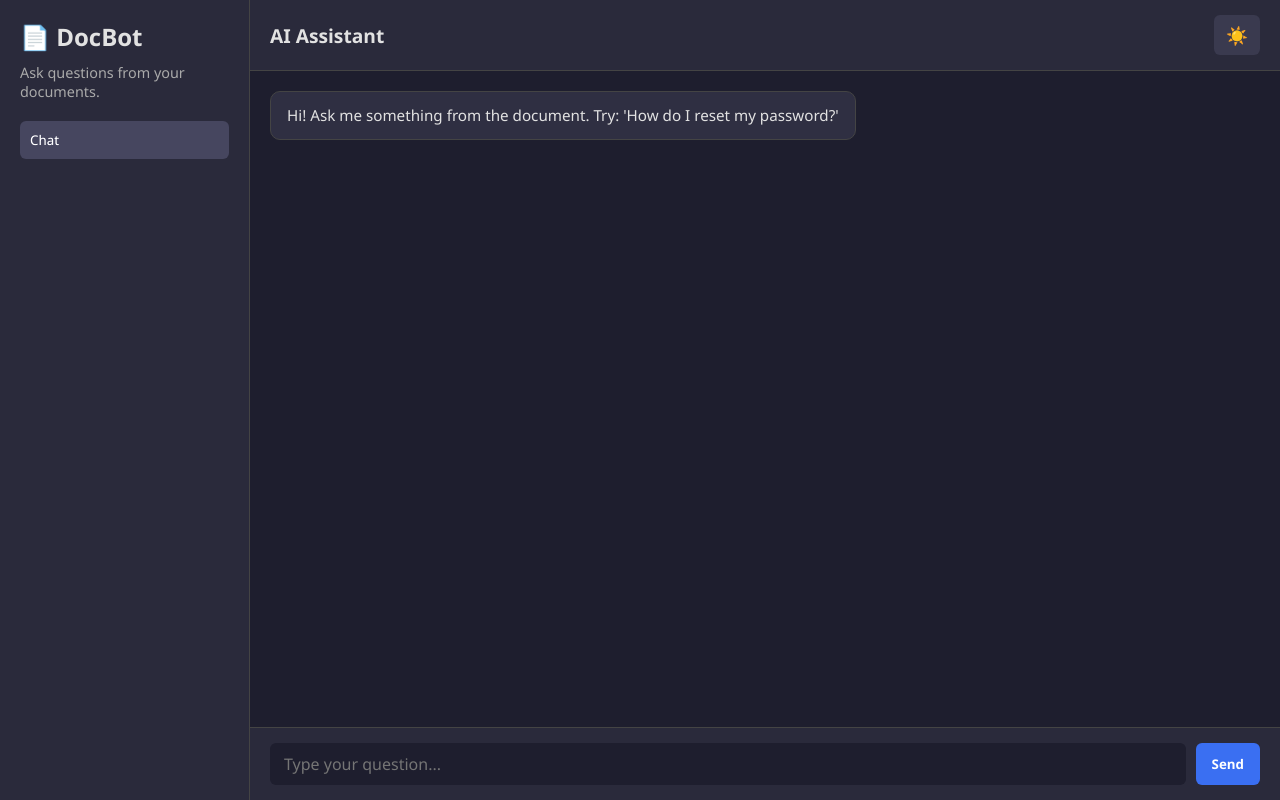
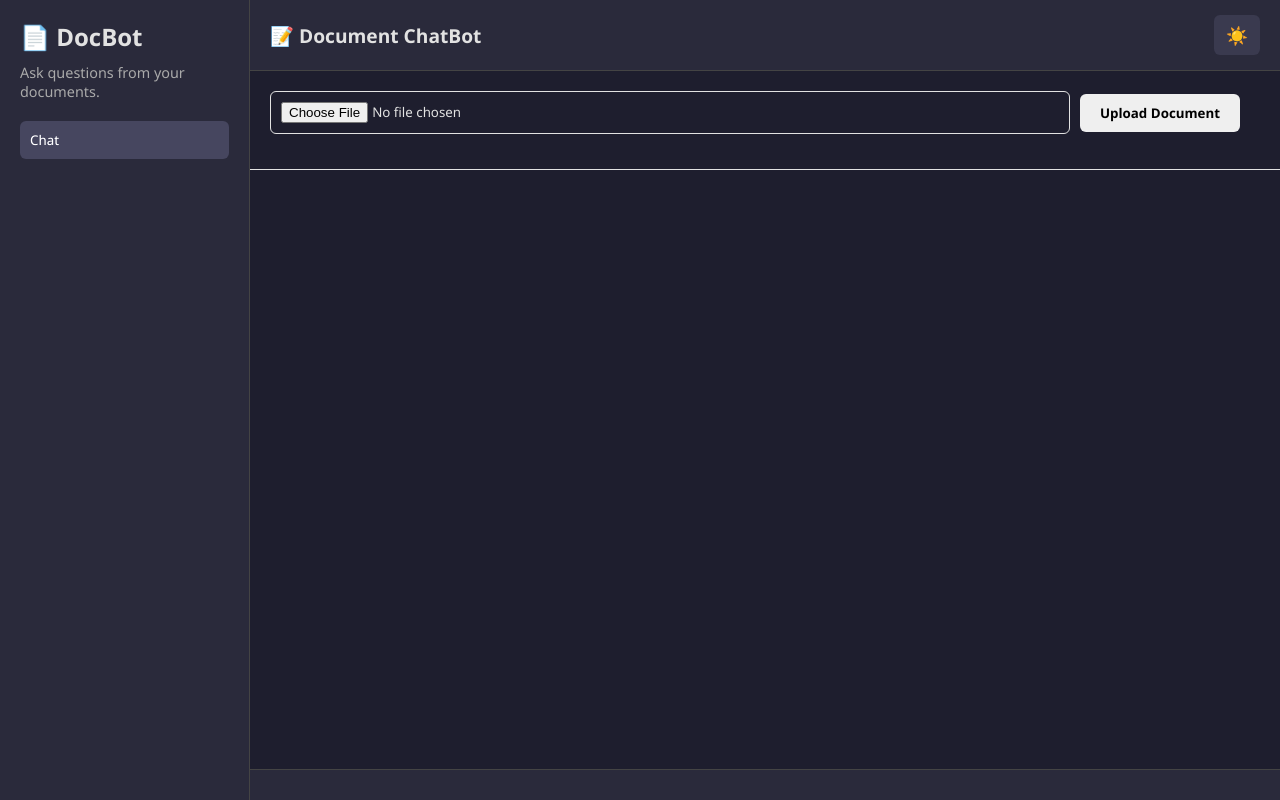
Before and after one commit to Soham-Sutar/AI-DocSummary, a Flask app: page / in a window 1280 px wide. Run offline with Flask 2, Linux system fonts and the light colour scheme.

Commit message:
Docs Upload and Summary

```diff
--- a/app.py
+++ b/app.py
@@ -3,63 +3,182 @@ import google.generativeai as genai
 import json
 import os
 from dotenv import load_dotenv
+from werkzeug.utils import secure_filename
+import PyPDF2
+from docx import Document
 
 load_dotenv()
 
 app = Flask(__name__)
 
+# Configuration
+UPLOAD_FOLDER = 'uploads'
+ALLOWED_EXTENSIONS = {'txt', 'pdf', 'docx'}
+MAX_FILE_SIZE = 10 * 1024 * 1024  # 10MB
+
+if not os.path.exists(UPLOAD_FOLDER):
+    os.makedirs(UPLOAD_FOLDER)
+
+app.config['UPLOAD_FOLDER'] = UPLOAD_FOLDER
+app.config['MAX_CONTENT_LENGTH'] = MAX_FILE_SIZE
+
 # Load your Gemini API key from environment
 genai.configure(api_key=os.getenv("GEMINI_API_KEY"))
 
-# Load your document (can be faqs.json, or any text)
-with open("faqs.json", "r", encoding="utf-8") as f:
-    FAQS = json.load(f)
+# Store uploaded document content in session/memory
+uploaded_content = {
+    'text': None,
+    'filename': None
+}
 
-def build_context(question):
-    # Naive: join all Q&A pairs (you can later replace with embeddings search)
-    context = ""
-    # for entry in FAQS:
-    #     context += f"Q: {entry['question']}\nA: {entry['answer']}\n\n"
+def allowed_file(filename):
+    return '.' in filename and filename.rsplit('.', 1)[1].lower() in ALLOWED_EXTENSIONS
 
-    with open("faqs_txt.txt", "r", encoding="utf-8") as f:
-        context = f.read()
-    return context
+def extract_text_from_txt(file_path):
+    """Extract text from .txt file"""
+    with open(file_path, 'r', encoding='utf-8') as f:
+        return f.read()
+
+def extract_text_from_pdf(file_path):
+    """Extract text from .pdf file"""
+    text = ""
+    try:
+        with open(file_path, 'rb') as f:
+            pdf_reader = PyPDF2.PdfReader(f)
+            for page in pdf_reader.pages:
+                text += page.extract_text()
+    except Exception as e:
+        return f"Error reading PDF: {str(e)}"
+    return text
+
+def extract_text_from_docx(file_path):
+    """Extract text from .docx file"""
+    text = ""
+    try:
+        doc = Document(file_path)
+        for paragraph in doc.paragraphs:
+            text += paragraph.text + "\n"
+    except Exception as e:
+        return f"Error reading DOCX: {str(e)}"
+    return text
+
+def extract_text(file_path, file_type):
+    """Extract text based on file type"""
+    file_type = file_type.lower()
+
+    if file_type == 'txt':
+        return extract_text_from_txt(file_path)
+    elif file_type == 'pdf':
+        return extract_text_from_pdf(file_path)
+    elif file_type == 'docx':
+        return extract_text_from_docx(file_path)
+    else:
+        raise ValueError(f"Unsupported file type: {file_type}")
 
 @app.route("/")
 def index():
     return render_template("index.html")
 
+@app.route("/upload", methods=["POST"])
+def upload():
+    """Handle document upload"""
+    if 'file' not in request.files:
+        return jsonify({"success": False, "error": "No file provided"})
+
+    file = request.files['file']
+
+    if file.filename == '':
+        return jsonify({"success": False, "error": "No file selected"})
+
+    if not allowed_file(file.filename):
+        return jsonify({"success": False, "error": "File type not allowed. Use .txt, .pdf, or .docx"})
+
+    try:
+        # Save file
+        filename = secure_filename(file.filename)
+        file_path = os.path.join(app.config['UPLOAD_FOLDER'], filename)
+        file.save(file_path)
+
+        # Extract text
+        file_ext = filename.rsplit('.', 1)[1].lower()
+        text_content = extract_text(file_path, file_ext)
+
+        if len(text_content) == 0:
+            return jsonify({"success": False, "error": "Document is empty"})
+
+        # Store content in memory
+        uploaded_content['text'] = text_content
+        uploaded_content['filename'] = filename
+
+        return jsonify({
+            "success": True,
+            "filename": filename,
+            "message": f"Document uploaded successfully! ({len(text_content)} characters)"
+        })
+
+    except Exception as e:
+        return jsonify({"success": False, "error": f"Error uploading file: {str(e)}"})
+
+@app.route("/summarize", methods=["POST"])
+def summarize():
+    """Summarize the uploaded document"""
+    if not uploaded_content['text']:
+        return jsonify({"answer": "Please upload a document first."})
+
+    model = genai.GenerativeModel("gemini-2.5-flash")
+
+    prompt = f"""Please provide a concise summary of the following document:
+
+Document:
+{uploaded_content['text']}
+
+Provide a clear, organized summary highlighting the key points."""
+
+    try:
+        response = model.generate_content(prompt)
+
+        if response and response.candidates:
+            answer = response.candidates[0].content.parts[0].text
+        else:
+            answer = "I didn't get a valid response from the AI."
+
+        return jsonify({"answer": answer})
+
+    except Exception as e:
+        print("Gemini API error:", e)
+        return jsonify({"answer": f"Error: {str(e)}"})
+
 @app.route("/ask", methods=["POST"])
 def ask():
+    """Answer questions about the uploaded document"""
+    if not uploaded_content['text']:
+        return jsonify({"answer": "Please upload a document first."})
+
     data = request.get_json(force=True)
     question = data.get("question", "")
 
     if not question:
         return jsonify({"answer": "Please type a question."})
 
-    context = build_context(question)
-
     model = genai.GenerativeModel("gemini-2.5-flash")
 
-    prompt = f"""You are a helpful assistant.
-    Answer the following question in your way using the information provided below.
-    If the answer cannot be found, say "I don't know based on the document.
-    provide appropriate answers for questions like thanks or hi etc..
-    Document:
-    {context}
+    prompt = f"""You are a helpful assistant. Answer the following question based ONLY on the document provided.
+If the answer is not found in the document, say "I don't know based on the document."
 
-    Question: {question}
-    """
+Document:
+{uploaded_content['text']}
+
+Question: {question}
+"""
 
     try:
         response = model.generate_content(prompt)
-        #print("RAW RESPONSE:", response)
 
         # Extract safe text
         if response and response.candidates:
             answer = response.candidates[0].content.parts[0].text
         else:
-            answer = "I didn’t get a valid response from the AI."
+            answer = "I didn't get a valid response from the AI."
 
         return jsonify({"answer": answer})
 
--- a/requirements.txt
+++ b/requirements.txt
@@ -1,3 +1,5 @@
 Flask==2.2.5
 google-generativeai==0.3.0
 python-dotenv==1.0.0
+PyPDF2==4.0.1
+python-docx==0.8.11
--- a/static/script.js
+++ b/static/script.js
@@ -1,24 +1,24 @@
 document.addEventListener("DOMContentLoaded", () => {
-  const chatBox = document.getElementById("chat-box");           // where messages are appended
-  const chatContainer = document.getElementById("chat-container"); // the scrollable container
+  const chatBox = document.getElementById("chat-box");
+  const chatContainer = document.getElementById("chat-container");
   const userInput = document.getElementById("user-input");
   const sendBtn = document.getElementById("send-btn");
+  const summarizeBtn = document.getElementById("summarize-btn");
   const themeBtn = document.getElementById("theme-toggle");
+  const fileInput = document.getElementById("file-input");
+  const uploadBtn = document.getElementById("upload-btn");
+  const fileStatus = document.getElementById("file-status");
+  const modeSelector = document.getElementById("mode-selector");
+  const inputContainer = document.getElementById("input-container");
+  const modeRadios = document.querySelectorAll('input[name="mode"]');
 
-  console.log("Chat script loaded. sendBtn:", sendBtn, "chatContainer:", chatContainer);
-
-  // Safety checks
-  if (!chatBox || !chatContainer) {
-    console.error("Chat DOM structure mismatched. Make sure #chat-container and #chat-box exist.");
-    return;
-  }
+  let currentMode = "ask";
+  let documentUploaded = false;
 
   function ensureScroll() {
-    // Primary: scroll the scrollable container smoothly
     try {
       chatContainer.scrollTo({ top: chatContainer.scrollHeight, behavior: "smooth" });
     } catch (e) {
-      // Fallback: instant
       chatContainer.scrollTop = chatContainer.scrollHeight;
     }
   }
@@ -26,33 +26,93 @@ document.addEventListener("DOMContentLoaded", () => {
   function addMessage(sender, text) {
     const msg = document.createElement("div");
     msg.className = "message " + sender;
-    // Use innerHTML only if you trust content; using innerText here to avoid HTML injection
     msg.innerText = text;
     chatBox.appendChild(msg);
 
-    // Best-effort scroll: scroll the new element into view (works even if parent is the scroller)
     requestAnimationFrame(() => {
       try {
         msg.scrollIntoView({ behavior: "smooth", block: "end" });
       } catch (e) {
         // ignore
       }
-      // And ensure container is scrolled (double-safety)
       ensureScroll();
     });
   }
+
+  // File upload handler
+  uploadBtn.addEventListener("click", async () => {
+    const file = fileInput.files[0];
+    if (!file) {
+      fileStatus.textContent = "❌ Please select a file";
+      fileStatus.style.color = "red";
+      return;
+    }
+
+    const formData = new FormData();
+    formData.append("file", file);
+
+    fileStatus.textContent = "⏳ Uploading...";
+    fileStatus.style.color = "orange";
+
+    try {
+      const res = await fetch("/upload", {
+        method: "POST",
+        body: formData,
+      });
+
+      const data = await res.json();
+
+      if (data.success) {
+        fileStatus.textContent = `✅ ${data.message}`;
+        fileStatus.style.color = "green";
+        documentUploaded = true;
+        modeSelector.style.display = "flex";
+        inputContainer.style.display = "flex";
+        chatBox.innerHTML = "";
+        addMessage("bot", `Document loaded! You can now ask questions or summarize it.`);
+      } else {
+        fileStatus.textContent = `❌ ${data.error}`;
+        fileStatus.style.color = "red";
+      }
+    } catch (err) {
+      fileStatus.textContent = `❌ Error: ${err.message}`;
+      fileStatus.style.color = "red";
+      console.error("Upload error:", err);
+    }
+  });
+
+  // Mode selector
+  modeRadios.forEach((radio) => {
+    radio.addEventListener("change", (e) => {
+      currentMode = e.target.value;
+      if (currentMode === "summarize") {
+        sendBtn.style.display = "none";
+        summarizeBtn.style.display = "inline-block";
+        userInput.style.display = "none";
+      } else {
+        sendBtn.style.display = "inline-block";
+        summarizeBtn.style.display = "none";
+        userInput.style.display = "flex";
+        userInput.style.flex = "1";
+      }
+    });
+  });
 
   async function sendMessage() {
     const text = userInput.value.trim();
     if (!text) return;
 
+    if (!documentUploaded) {
+      addMessage("bot", "Please upload a document first.");
+      return;
+    }
+
     addMessage("user", text);
     userInput.value = "";
 
-    // typing indicator
     const typingMsg = document.createElement("div");
     typingMsg.className = "message bot";
-    typingMsg.innerText = "typing...";
+    typingMsg.innerText = "⏳ Thinking...";
     chatBox.appendChild(typingMsg);
     ensureScroll();
 
@@ -63,34 +123,55 @@ document.addEventListener("DOMContentLoaded", () => {
         body: JSON.stringify({ question: text }),
       });
 
-      let data;
-      try {
-        data = await res.json();
-      } catch (err) {
-        throw new Error("Server returned non-JSON response");
-      }
-
-      // remove typing
+      const data = await res.json();
       typingMsg.remove();
       addMessage("bot", data.answer || "No response from AI.");
     } catch (err) {
-      // remove typing indicator and show error
       if (typingMsg.parentNode) typingMsg.remove();
-      addMessage("bot", "⚠️ Error contacting server: " + err.message);
-      console.error("Chatbot error:", err);
+      addMessage("bot", "⚠️ Error: " + err.message);
+      console.error("Error:", err);
     }
   }
 
-  // Button + Enter key
+  async function summarizeDocument() {
+    if (!documentUploaded) {
+      addMessage("bot", "Please upload a document first.");
+      return;
+    }
+
+    addMessage("user", "Summarize this document");
+
+    const typingMsg = document.createElement("div");
+    typingMsg.className = "message bot";
+    typingMsg.innerText = "⏳ Summarizing...";
+    chatBox.appendChild(typingMsg);
+    ensureScroll();
+
+    try {
+      const res = await fetch("/summarize", {
+        method: "POST",
+        headers: { "Content-Type": "application/json" },
+      });
+
+      const data = await res.json();
+      typingMsg.remove();
+      addMessage("bot", data.answer || "No summary generated.");
+    } catch (err) {
+      if (typingMsg.parentNode) typingMsg.remove();
+      addMessage("bot", "⚠️ Error: " + err.message);
+      console.error("Error:", err);
+    }
+  }
+
   sendBtn.addEventListener("click", sendMessage);
   userInput.addEventListener("keypress", (e) => {
     if (e.key === "Enter") sendMessage();
   });
 
+  summarizeBtn.addEventListener("click", summarizeDocument);
+
+  // Theme toggle
   const body = document.body;
-
-
-  // Set dark theme by default
   body.classList.add("dark");
   themeBtn.textContent = "☀️";
 
@@ -98,15 +179,11 @@ document.addEventListener("DOMContentLoaded", () => {
     if (body.classList.contains("dark")) {
       body.classList.remove("dark");
       body.classList.add("light");
-      themeBtn.textContent = "🌙"; // switch to dark mode icon
+      themeBtn.textContent = "🌙";
     } else {
       body.classList.remove("light");
       body.classList.add("dark");
-      themeBtn.textContent = "☀️"; // switch to light mode icon
+      themeBtn.textContent = "☀️";
     }
   });
-
-
-  // Optional: initial welcome message
-  addMessage("bot", "Hi! Ask me something from the document. Try: 'How do I reset my password?'");
 });
--- a/static/style.css
+++ b/static/style.css
@@ -1,3 +1,80 @@
+
+/* Upload Section */
+#upload-section {
+  padding: 20px;
+  border-bottom: 1px solid;
+  transition: background 0.3s, border-color 0.3s;
+}
+
+.upload-container {
+  display: flex;
+  gap: 10px;
+  align-items: center;
+  margin-bottom: 15px;
+}
+
+#file-input {
+  flex: 1;
+  padding: 10px;
+  border: 1px solid;
+  border-radius: 6px;
+  cursor: pointer;
+}
+
+#upload-btn {
+  padding: 10px 20px;
+  border: none;
+  font-weight: bold;
+  border-radius: 6px;
+  cursor: pointer;
+  transition: background 0.2s;
+}
+
+#upload-btn:hover {
+  filter: brightness(1.1);
+}
+
+#file-status {
+  font-size: 0.9rem;
+  margin-left: 10px;
+}
+
+/* Mode Selector */
+.mode-selector {
+  display: flex;
+  gap: 20px;
+  margin-top: 10px;
+}
+
+.mode-selector label {
+  display: flex;
+  align-items: center;
+  gap: 8px;
+  cursor: pointer;
+  font-size: 0.95rem;
+}
+
+.mode-selector input[type="radio"] {
+  cursor: pointer;
+}
+
+#input-container {
+  display: flex;
+  gap: 10px;
+}
+
+#summarize-btn {
+  padding: 10px 16px;
+  border: none;
+  font-weight: bold;
+  border-radius: 6px;
+  cursor: pointer;
+  transition: background 0.2s;
+}
+
+#summarize-btn:hover {
+  filter: brightness(1.1);
+}
 /* ===== Global ===== */
 * {
   margin: 0;
--- a/templates/index.html
+++ b/templates/index.html
@@ -20,17 +20,39 @@
     <!-- Main Chat Area -->
     <main id="chat-area">
       <header>
-        <h1>AI Assistant</h1>
+        <h1>📝 Document ChatBot</h1>
         <button id="theme-toggle">☀️</button>
       </header>
+
+      <!-- File Upload Section -->
+      <section id="upload-section">
+        <div class="upload-container">
+          <input type="file" id="file-input" accept=".txt,.pdf,.docx" />
+          <button id="upload-btn">Upload Document</button>
+          <span id="file-status"></span>
+        </div>
+
+        <!-- Mode Selection -->
+        <div class="mode-selector" id="mode-selector" style="display: none;">
+          <label>
+            <input type="radio" name="mode" value="ask" checked> Ask Questions
+          </label>
+          <label>
+            <input type="radio" name="mode" value="summarize"> Summarize Document
+          </label>
+        </div>
+      </section>
 
       <section id="chat-container">
         <div id="chat-box"></div>
       </section>
 
       <footer>
-        <input type="text" id="user-input" placeholder="Type your question..." />
-        <button id="send-btn">Send</button>
+        <div id="input-container" style="display: none;">
+          <input type="text" id="user-input" placeholder="Type your question..." />
+          <button id="send-btn">Send</button>
+          <button id="summarize-btn" style="display: none;">Summarize</button>
+        </div>
       </footer>
     </main>
   </div>
```
Also changed, not shown: 1 other file.
